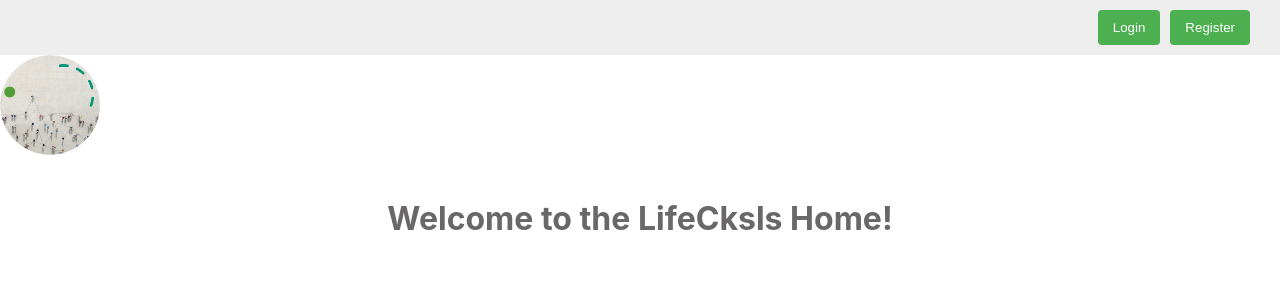
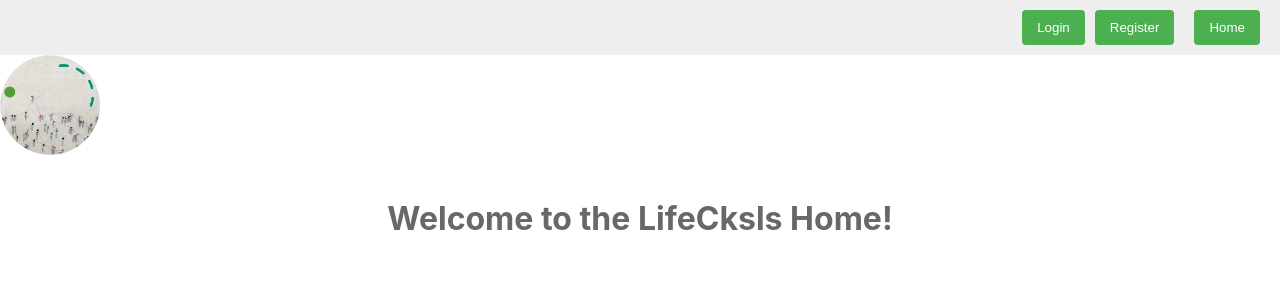
Before and after one commit to SatishRanjan/lifeCklsClient, a React (Create React App) app: page / in a window 1280 px wide. Shown: the top 300 px of the page. Built offline with nearby package versions, Linux system fonts and the light colour scheme.

Commit message:
Fix for the position of Home button on the header

```diff
--- a/src/components/Header.js
+++ b/src/components/Header.js
@@ -2,7 +2,7 @@ import React, { useState } from 'react';
 import "../App.css";
 import { useNavigate } from "react-router-dom";
 
-const Header = ({logOut}) => {
+const Header = ({ logOut }) => {
   console.log("header loaded")
   let navigate = useNavigate();
   const [isLoggedIn, setIsLoggedIn] = useState(false);
@@ -46,7 +46,7 @@ const Header = ({logOut}) => {
       </div>
       <div className="auth-links">
         {localStorage.getItem("user") ? (
-          <button onClick={handleHome}>Home</button>
+          <button style={hideButtonStyle} />
         ) : (
           <button onClick={handleReister}>Register</button>
         )}
@@ -58,6 +58,9 @@ const Header = ({logOut}) => {
           <button style={hideButtonStyle}>Profile</button>
         )}
       </div>
+      <div className="auth-links">
+        <button onClick={handleHome}>Home</button>
+      </div>
     </div>
   );
 };
```
